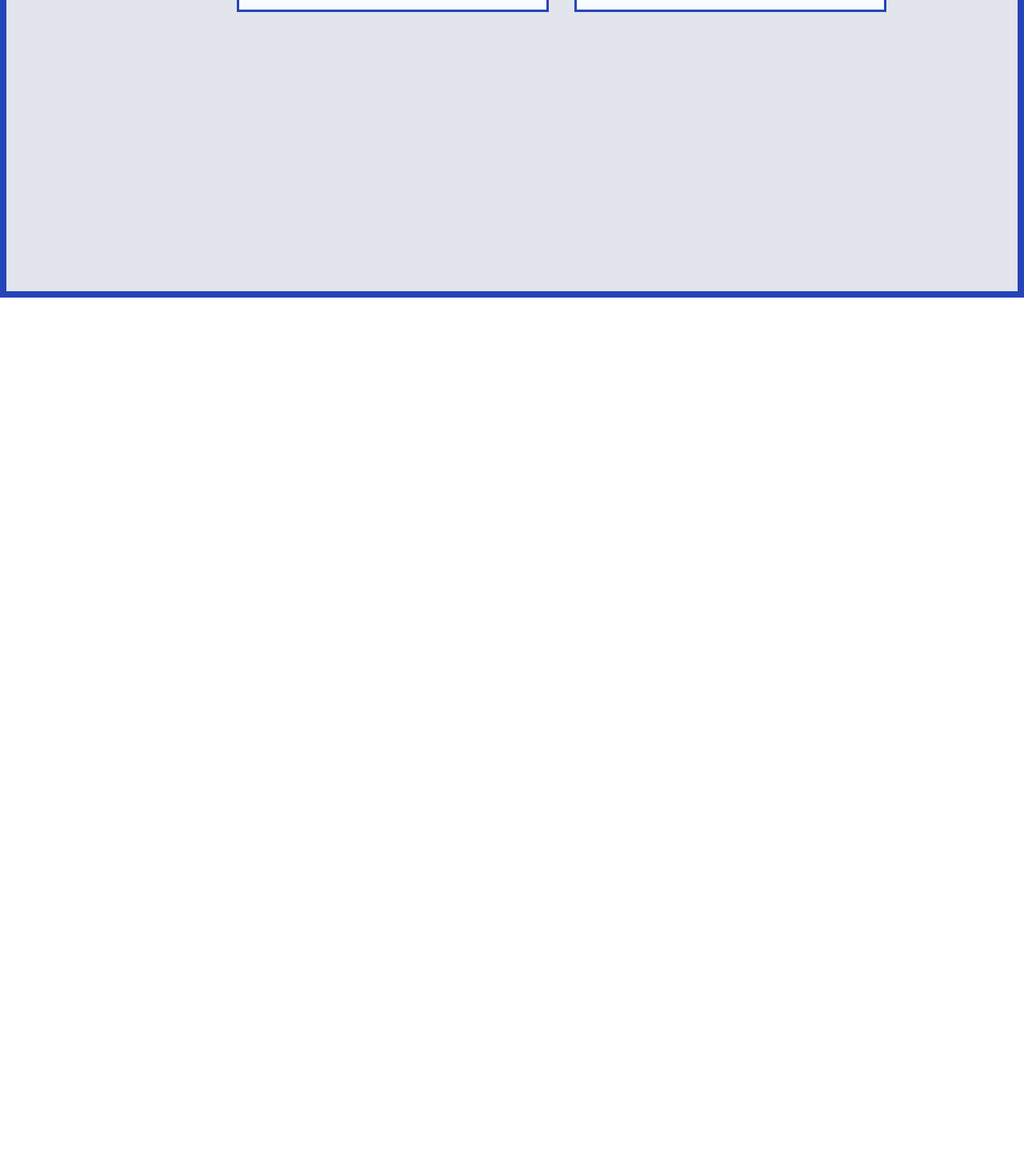
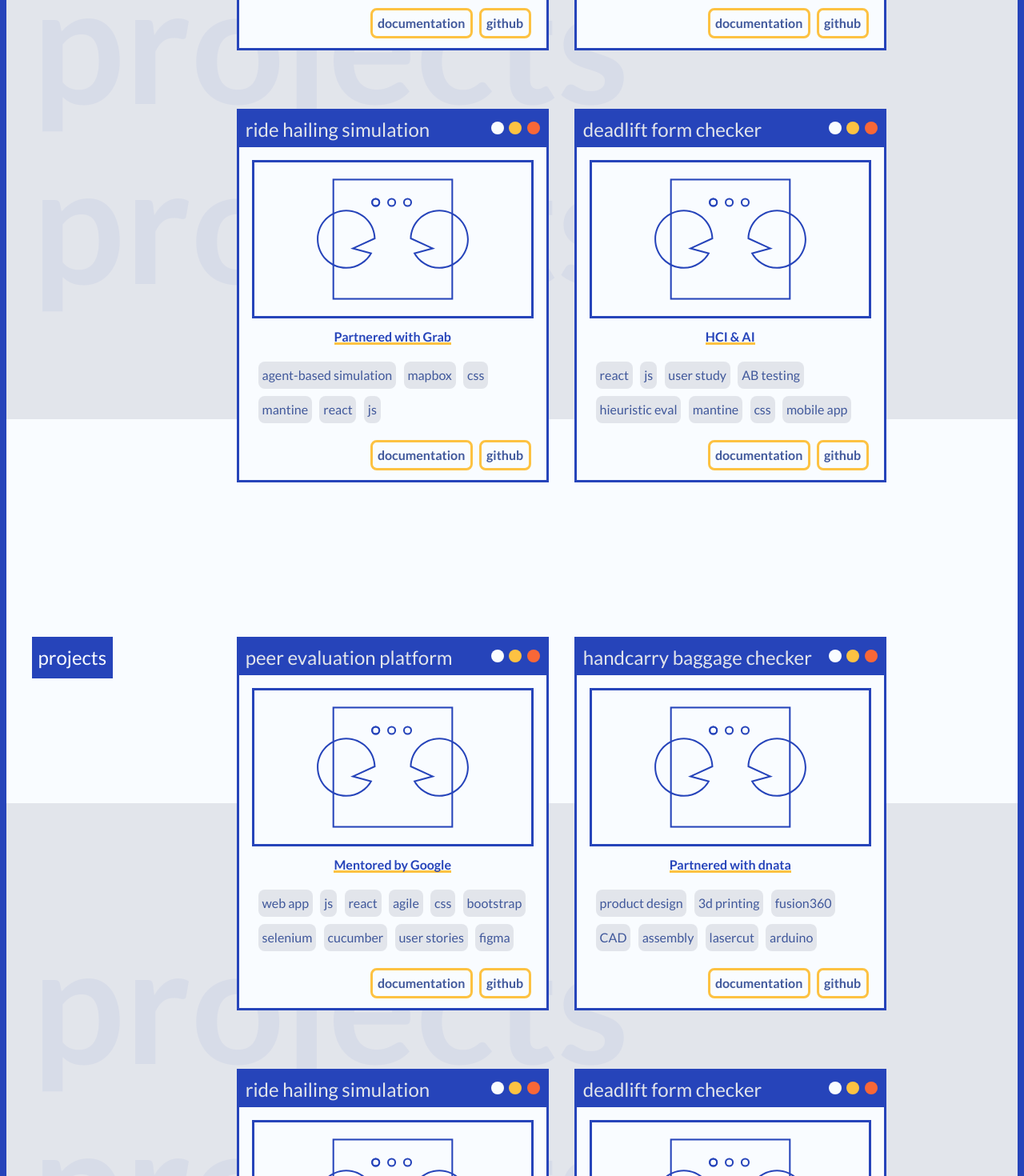
Before and after one commit to valudollar/portfolio-five, a React (Vite) app: page / in a window 1280 px wide. Shown: the part 1140-2610 px from the top of the page at 80% size. Before the commit the page ends 1512 px from the top, so only its background shows below. Built offline with nearby package versions, Linux system fonts and the light colour scheme.

Commit message:
basic template

```diff
--- a/src/App.css
+++ b/src/App.css
@@ -140,13 +140,13 @@
 .projects {
   width: 100%;
   background-color: #e2e5eb;
-  height: 100vh;
+  height: 150vh;
   position: relative;
   display: flex;
   justify-content: center;
   align-items: center;
 }
-.whitebg {
+.whitebgtop {
   width: 100%;
   height: 20%;
   position: absolute;
@@ -154,6 +154,23 @@
   left: 0;
   background-color: #f9fcff;
 }
+.whitebgbot {
+  width: 100%;
+  height: 20%;
+  position: absolute;
+  bottom: 0;
+  left: 0;
+  background-color: #f9fcff;
+}
+.projectsbg {
+  color: #2644ba;
+  opacity: 5%;
+  font-size: 4rem;
+  position: absolute;
+  text-align: start;
+  width: 95%;
+}
+
 .projectscontent {
   position: absolute;
   top: 0;
@@ -171,6 +188,7 @@
   background-color: #2644ba;
   color: #f9fcff;
   font-size: 1.5rem;
+  margin-top: 2rem;
 }
 .cardsdiv {
   width: 80%;
@@ -182,8 +200,9 @@
 }
 
 .cardMain {
+  margin-top: 2rem;
   width: 24rem;
-  height: 28rem;
+  height: 29rem;
   /* background-color: #f86737; */
   margin-left: 1rem;
   margin-right: 1rem;
@@ -194,10 +213,11 @@
   display: flex;
   flex-direction: column;
   align-items: center;
+  justify-content: center;
 }
 .cardHeader {
   width: 100%;
-  height: min-content;
+  height: 3rem;
   background-color: #2644ba;
   display: flex;
   flex-direction: row;
@@ -241,9 +261,71 @@
 }
 
 .cardBody {
-  height: 90%;
-  width: 95%;
+  height: 26rem;
+  width: 100%;
   /* background-color: antiquewhite; */
-  justify-content: center;
+  display: flex;
+  flex-direction: column;
+  /* justify-content: center; */
   align-items: center;
 }
+.cardImage {
+  margin-left: 1rem;
+  margin-right: 1rem;
+  margin-top: 1rem;
+  margin-bottom: 0.5rem;
+  height: 12rem;
+  width: 90%;
+  object-fit: cover;
+  border: #2644ba 0.2rem solid;
+  background-color: #f9fcff;
+}
+.subtext {
+  margin-bottom: 1rem;
+  margin-top: 0.5rem;
+  color: #2644ba;
+  border-bottom: solid 0.2rem #fdc242;
+  line-height: 0.9rem;
+  font-weight: 600;
+}
+.tagdiv {
+  display: flex;
+  flex-wrap: wrap;
+  flex-direction: row;
+  width: 90%;
+
+  /* justify-content: center; */
+  /* align-items: center; */
+}
+.tag {
+  /* background-color: #40589b; */
+  /* color: #2644ba; */
+  padding: 0.3rem;
+  /* border: #40589b 0.2rem solid; */
+  color: #40589b;
+  background-color: #e2e5eb;
+  border-radius: 8px;
+  /* background-color: #40589b; */
+  margin: 0.3rem;
+}
+
+.infodiv {
+  margin-top: 1rem;
+  margin-bottom: 1rem;
+  display: flex;
+  flex-wrap: wrap;
+  flex-direction: row;
+  width: 90%;
+  height: 100%;
+  justify-content: flex-end;
+  align-items: flex-end;
+}
+.infobutton {
+  padding: 0.4rem;
+  color: #40589b;
+  /* background-color: #fdc242; */
+  border: #fdc242 0.2rem solid;
+  margin-left: 0.5rem;
+  background-color: transparent;
+  font-weight: 600;
+}
--- a/src/App.jsx
+++ b/src/App.jsx
@@ -6,6 +6,7 @@ import { motion } from "framer-motion";
 import Card from "./Card";
 import dnatapres from "./assets/dnatapres.jpg";
 import sds from "./assets/sds.jpg";
+import peer from "./assets/peer.svg";
 
 function App() {
   return (
@@ -40,7 +41,13 @@ function App() {
         </div>
       </section>
       <section className="projects">
-        <div className="whitebg"></div>
+        <div className="whitebgtop"></div>
+        <div className="whitebgbot"></div>
+        <div className="projectsbg">
+          <h1>
+            projects <br /> projects
+          </h1>
+        </div>
         <div className="projectscontent">
           <div className="labeldiv">
             <div className="label">
@@ -48,8 +55,80 @@ function App() {
             </div>
           </div>
           <div className="cardsdiv">
-            <Card />
-            <Card />
+            <Card
+              title="peer evaluation platform"
+              tags="web app,js,react,agile,css,bootstrap,selenium,cucumber,user stories,figma"
+              image={peer}
+              subtext="Mentored by Google"
+              buttons="documentation,github"
+            />
+            <Card
+              title="handcarry baggage checker"
+              tags="product design,3d printing,fusion360,CAD,assembly,lasercut,arduino"
+              image={peer}
+              subtext="Partnered with dnata"
+              buttons="documentation,github"
+            />
+            <Card
+              title="ride hailing simulation"
+              tags="agent-based simulation,mapbox,css,mantine,react,js"
+              image={peer}
+              subtext="Partnered with Grab"
+              buttons="documentation,github"
+            />
+            <Card
+              title="deadlift form checker"
+              tags="react,js,user study,AB testing,hieuristic eval,mantine,css,mobile app"
+              image={peer}
+              subtext="HCI & AI"
+              buttons="documentation,github"
+            />
+          </div>
+        </div>
+      </section>
+      <section className="projects">
+        <div className="whitebgtop"></div>
+        <div className="whitebgbot"></div>
+        <div className="projectsbg">
+          <h1>
+            projects <br /> projects
+          </h1>
+        </div>
+        <div className="projectscontent">
+          <div className="labeldiv">
+            <div className="label">
+              <p>projects</p>
+            </div>
+          </div>
+          <div className="cardsdiv">
+            <Card
+              title="peer evaluation platform"
+              tags="web app,js,react,agile,css,bootstrap,selenium,cucumber,user stories,figma"
+              image={peer}
+              subtext="Mentored by Google"
+              buttons="documentation,github"
+            />
+            <Card
+              title="handcarry baggage checker"
+              tags="product design,3d printing,fusion360,CAD,assembly,lasercut,arduino"
+              image={peer}
+              subtext="Partnered with dnata"
+              buttons="documentation,github"
+            />
+            <Card
+              title="ride hailing simulation"
+              tags="agent-based simulation,mapbox,css,mantine,react,js"
+              image={peer}
+              subtext="Partnered with Grab"
+              buttons="documentation,github"
+            />
+            <Card
+              title="deadlift form checker"
+              tags="react,js,user study,AB testing,hieuristic eval,mantine,css,mobile app"
+              image={peer}
+              subtext="HCI & AI"
+              buttons="documentation,github"
+            />
           </div>
         </div>
       </section>
--- a/src/Card.jsx
+++ b/src/Card.jsx
@@ -1,17 +1,18 @@
 import { useEffect } from "react";
 import { motion } from "framer-motion";
-import dnatapres from "./assets/dnatapres.jpg";
+import sds from "./assets/sds.jpg";
 
 function Card(props) {
-  //   let tags = props.tags.split(",");
-  //   let buttons = props.buttons.split(",");
+  let tags = props.tags.split(",");
+  console.log(tags, "hello");
+  let buttons = props.buttons.split(",");
 
   return (
     <>
       <div className="cardMain">
         <div className="cardHeader">
           <div className="cardTitle">
-            <p>peer evaluation platform</p>
+            <p>{props.title}</p>
           </div>
           <div className="cardCircles">
             <div className="cardcirclew"></div>
@@ -19,7 +20,26 @@ function Card(props) {
             <div className="cardcircleo"></div>
           </div>
         </div>
-        <div className="cardBody"></div>
+        <div className="cardBody">
+          <img className="cardImage" src={props.image}></img>
+          {/* <div className="overlay"></div> */}
+          <div className="subtext"> {props.subtext}</div>
+          <div className="tagdiv">
+            {tags.map((tag, id) => (
+              <div className="tag" key={id} value={tag}>
+                {tag}
+              </div>
+            ))}
+          </div>
+          <div className="infodiv">
+            {/* <button className="infobutton">documentation</button> */}
+            {buttons.map((b, id) => (
+              <button key={id} value={b} className="infobutton">
+                {b}
+              </button>
+            ))}
+          </div>
+        </div>
       </div>
       {/* <div className="CardMain">
         <div className="CardBody">
--- a/src/index.css
+++ b/src/index.css
@@ -45,7 +45,7 @@ h1 {
 button {
   border-radius: 8px;
   border: 1px solid transparent;
-  padding: 0.6em 1.2em;
+  /* padding: 0.6em 1.2em; */
   font-size: 1em;
   font-weight: 500;
   font-family: inherit;
```
Also changed, not shown: src/assets/peer.png (added), src/assets/peer.svg (added).
